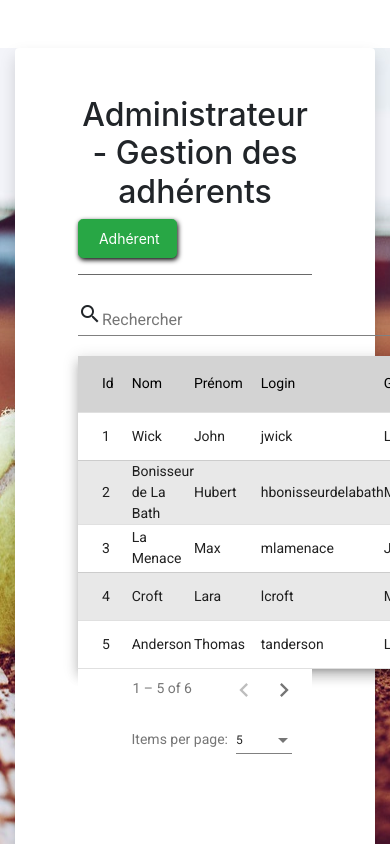
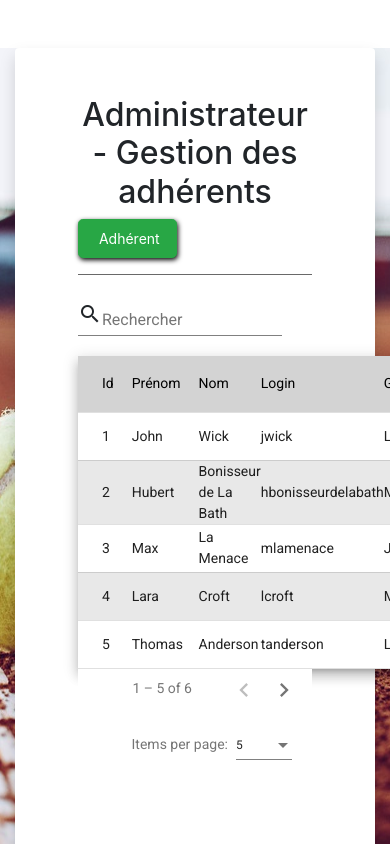
Before and after one commit to Sayavong75/asc-tennis, an Angular app in the folder front/: page /admin-members-list in a window 390 px wide. Shown: the top 844 px of the page. Built offline with nearby package versions, Linux system fonts and the light colour scheme; some icons are missing.

Commit message:
update admin members list: modif message désactivation membre

```diff
--- a/front/src/app/admin-members-list/admin-members-list.component.css
+++ b/front/src/app/admin-members-list/admin-members-list.component.css
@@ -1,29 +1,6 @@
 /* Style table Angular Material */
 table {
   width: 100%;
-}
-.mat-form-field {
-  font-size: 16px;
-  width: 400px;
-}
-.mat-cell,
-.mat-footer-cell,
-.mat-header-cell,
-.mat-paginator {
-  font-size: 14px;
-}
-.mat-header-cell:hover {
-  font-weight: bold;
-}
-.mat-header-cell {
-  background-color:#D3D3D3;
-  color: black;
-}
-.mat-row:nth-child(even) {
-  background-color:#E8E8E8;
-}
-.mat-row:nth-child(odd) {
-  background-color:#FFFFFF;
 }
 
 /* Style champ de recherche Angular Material */
--- a/front/src/app/admin-members-list/admin-members-list.component.html
+++ b/front/src/app/admin-members-list/admin-members-list.component.html
@@ -42,15 +42,15 @@
     </ng-container>
 
     <!-- LastName Column -->
-    <ng-container matColumnDef="lastname">
+    <ng-container matColumnDef="lastName">
       <th mat-header-cell *matHeaderCellDef mat-sort-header> Nom </th>
-      <td mat-cell *matCellDef="let element"> {{ element.lastname }} </td>
+      <td mat-cell *matCellDef="let element"> {{ element.lastName }} </td>
     </ng-container>
 
     <!-- FirstName Column -->
-    <ng-container matColumnDef="firstname">
+    <ng-container matColumnDef="firstName">
       <th mat-header-cell *matHeaderCellDef mat-sort-header> Prénom </th>
-      <td mat-cell *matCellDef="let element"> {{ element.firstname }} </td>
+      <td mat-cell *matCellDef="let element"> {{ element.firstName }} </td>
     </ng-container>
 
     <!-- Login Column -->
@@ -318,7 +318,7 @@
     </div>
   </div>
 
-  <!-- MODAL GESTION DES ADHÉRENTS - SUPPRIMER -->
+  <!-- MODAL GESTION DES ADHÉRENTS - DÉSACTIVER -->
   <div class="modal fade" id="modalDeactivateUser" role="dialog">
     <div class="modal-dialog" role="document">
       <div class="modal-content">
@@ -329,7 +329,8 @@
         <div class="modal-body">
           <div class="modal-body">
             Voulez-vous désactiver <b>John Wick [login: jwick - id: 1]</b> ?
-              <br/>La personne ne pourra plus accéder au site.
+            <br/><span class="glyphicon glyphicon-exclamation-sign" style="font-size:20px;color:orange;"></span>
+            La personne ne pourra plus accéder au site.
           </div>
           <div class="modal-footer">
             <button type="button" class="btn btn-default" data-dismiss="modal">Annuler</button>
--- a/front/src/app/admin-members-list/admin-members-list.component.ts
+++ b/front/src/app/admin-members-list/admin-members-list.component.ts
@@ -5,8 +5,8 @@ import { MatTableDataSource } from '@angular/material/table';
 
 export interface UserData {
   id: string;
-  lastname: string;
-  firstname: string;
+  lastName: string;
+  firstName: string;
   login: string;
   group: string;
   status: string;
@@ -16,8 +16,8 @@ export interface UserData {
 const ELEMENT_DATA: UserData[] = [
   {
     id: '1',
-    lastname: 'Wick',
-    firstname: 'John',
+    lastName: 'Wick',
+    firstName: 'John',
     login: 'jwick',
     group: 'Lundi',
     status: 'Actif',
@@ -25,8 +25,8 @@ const ELEMENT_DATA: UserData[] = [
   },
   {
     id: '2',
-    lastname: 'Bonisseur de La Bath',
-    firstname: 'Hubert',
+    lastName: 'Bonisseur de La Bath',
+    firstName: 'Hubert',
     login: 'hbonisseurdelabath',
     group: 'Mardi',
     status: 'Actif',
@@ -34,8 +34,8 @@ const ELEMENT_DATA: UserData[] = [
   },
   {
     id: '3',
-    lastname: 'La Menace',
-    firstname: 'Max',
+    lastName: 'La Menace',
+    firstName: 'Max',
     login: 'mlamenace',
     group: 'Jeudi',
     status: 'Actif',
@@ -43,8 +43,8 @@ const ELEMENT_DATA: UserData[] = [
   },
   {
     id: '4',
-    lastname: 'Croft',
-    firstname: 'Lara',
+    lastName: 'Croft',
+    firstName: 'Lara',
     login: 'lcroft',
     group: 'Mardi',
     status: 'Inactif',
@@ -52,8 +52,8 @@ const ELEMENT_DATA: UserData[] = [
   },
   {
     id: '5',
-    lastname: 'Anderson',
-    firstname: 'Thomas',
+    lastName: 'Anderson',
+    firstName: 'Thomas',
     login: 'tanderson',
     group: 'Lundi',
     status: 'Actif',
@@ -61,8 +61,8 @@ const ELEMENT_DATA: UserData[] = [
   },
   {
     id: '6',
-    lastname: 'Roger',
-    firstname: 'Steve',
+    lastName: 'Roger',
+    firstName: 'Steve',
     login: 'sroger',
     group: 'Jeudi',
     status: 'Actif',
@@ -79,7 +79,7 @@ const ELEMENT_DATA: UserData[] = [
   styleUrls: ['./admin-members-list.component.css']
 })
 export class AdminMembersListComponent implements OnInit {
-  displayedColumns: string[] = ['id', 'lastname', 'firstname', 'login', 'group', 'status', 'action'];
+  displayedColumns: string[] = ['id', 'firstName', 'lastName', 'login', 'group', 'status', 'action'];
   dataSource = new MatTableDataSource(ELEMENT_DATA);
 
   @ViewChild(MatPaginator, {static: true}) paginator: MatPaginator;
--- a/front/src/app/admin/admin.component.html
+++ b/front/src/app/admin/admin.component.html
@@ -35,7 +35,7 @@
         <td>Classement</td>
         <td></td>
         <td>
-          <i class="material-icons hover" style="color:dimgray;" title="Liste" [routerLink]="['/admin-members-list']">view_list</i>
+          <i class="material-icons hover" style="color:dimgray;" title="Liste" [routerLink]="['/admin-ranking-list']">view_list</i>
         </td>
       </tr>
       </tbody>
@@ -47,7 +47,7 @@
         <td>Groupe semaine</td>
         <td></td>
         <td>
-          <i class="material-icons hover" style="color:dimgray;" title="Liste" [routerLink]="['/admin-members-list']">view_list</i>
+          <i class="material-icons hover" style="color:dimgray;" title="Liste" [routerLink]="['/admin-weekly-group-list']">view_list</i>
         </td>
       </tr>
       </tbody>
@@ -59,7 +59,7 @@
         <td>Session d'entraînement</td>
         <td></td>
         <td>
-          <i class="material-icons hover" style="color:dimgray;" title="Liste" [routerLink]="['/admin-members-list']">view_list</i>
+          <i class="material-icons hover" style="color:dimgray;" title="Liste" [routerLink]="['/admin-training-sessions-list']">view_list</i>
       </tr>
       </tbody>
 
--- a/front/src/app/nav-bar/nav-bar.component.html
+++ b/front/src/app/nav-bar/nav-bar.component.html
@@ -11,13 +11,13 @@
 
       <!-- ENTRAÎNEMENTS -->
       <li class="nav-item">
-        <a class="nav-link" [routerLink]="['/training-sessions-list']"><i class="glyphicon glyphicon-th-list"></i>Entraînements</a>
+        <a class="nav-link" [routerLink]="['/training-sessions-list']"><span class="glyphicon glyphicon-th-list"></span>Entraînements</a>
       </li>
 
       <!-- MESSAGERIE -->
       <li class="nav-item dropdown">
         <!-- Dropdown link-->
-        <a class="nav-link dropdown-toggle" data-toggle="dropdown"><i class="glyphicon glyphicon-envelope"></i>Messagerie</a>
+        <a class="nav-link dropdown-toggle" data-toggle="dropdown"><span class="glyphicon glyphicon-envelope"></span>Messagerie</a>
         <div class="dropdown-menu">
           <a class="dropdown-item" [routerLink]="['/home']"><span class="glyphicon glyphicon-user"></span> Mes contacts</a>
           <a class="dropdown-item" [routerLink]="['/home']"><span class="glyphicon glyphicon-inbox"></span> Mes messages</a>
@@ -26,12 +26,12 @@
 
       <!-- MATCHES PAR ÉQUIPES -->
       <!-- <li class="nav-item">
-        <a class="nav-link" [routerLink]="['/home']"><i class="glyphicon glyphicon-flag"></i>Matches</a>
+        <a class="nav-link" [routerLink]="['/home']"><span class="glyphicon glyphicon-flag"></span>Matches</a>
       </li> -->
 
       <!-- ADMINISTRATION -->
       <li class="nav-item" id="admin" *ngIf ="isAdmin">
-        <a class="nav-link" [routerLink]="['/admin']"><i class="glyphicon glyphicon-font" style="color:#00FFFF"></i>Admin</a>
+        <a class="nav-link" [routerLink]="['/admin']"><span class="glyphicon glyphicon-font" style="color:#00FFFF"></span>Admin</a>
       </li>
 
     </ul>
@@ -42,7 +42,7 @@
 
         <!-- Dropdown link-->
         <a class="nav-link dropdown-toggle" id="navbardrop" data-toggle="dropdown">
-          <i class="glyphicon glyphicon-cog"></i>
+          <span class="glyphicon glyphicon-cog"></span>
         </a>
         <!-- Right-aligned menu-->
         <div class="dropdown-menu dropdown-menu-right">
--- a/front/src/styles.css
+++ b/front/src/styles.css
@@ -81,14 +81,48 @@
   }
 
 /* ====================
+   Style table Angular Material
+   ====================*/
+  .mat-form-field {
+    font-size: 16px;
+    width: 400px;
+  }
+  .mat-cell,
+  .mat-footer-cell,
+  .mat-header-cell,
+  .mat-paginator {
+    font-size: 14px;
+  }
+  .mat-header-cell:hover, .mat-row:hover {
+    font-weight: bold;
+  }
+  .mat-header-cell {
+    background-color:#D3D3D3;
+    color: black;
+  }
+  .mat-row:nth-child(even) {
+    background-color:#E8E8E8;
+  }
+  .mat-row:nth-child(odd) {
+    background-color:#FFFFFF;
+  }
+
+/* ====================
    Media queries
    Extra small devices (portrait phones, less than 576px)
    ====================*/
 
   /* Small devices (landscape phones, 576px and up) */
-  /*@media screen and (max-width: 576px) {*/
+  @media screen and (max-width: 576px) {
+
   /*  app-home img {*/
   /*    width: 100%;*/
   /*    height: auto;*/
   /*  }*/
-  /*}*/
+
+  /* barre de recherche */
+    .mat-form-field {
+      font-size: 16px;
+      width: auto;
+    }
+  }
```
Also changed, not shown: front/src/app/app-routing.module.ts (+7 -1 lines), front/src/app/app.module.ts (+7 -1 lines).
